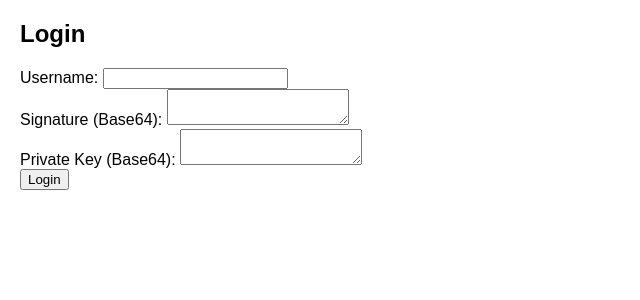
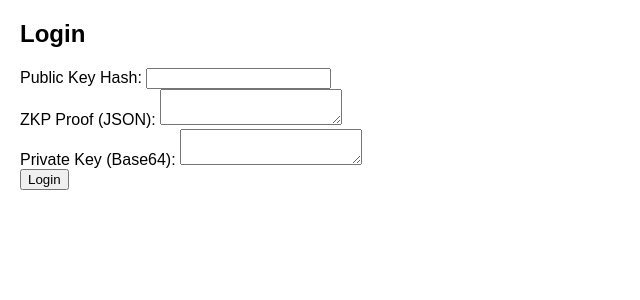
Before and after one commit to NetworkNerd1337/zixt, a Python web app: template app/templates/login.html in a window 1280 px wide. Shown: the part 38-338 px from the top of the page, without its empty margins (0-640 px from the left). Run offline with Jinja, Linux system fonts and the light colour scheme; the template is opened without the code that fills it, so the values that code supplies are empty; some libraries are stand-ins or nearby versions.

Commit message:
Update login.html
Adding ZKP

Signed-off-by: Ryan Thomas Huff <ryanhuff@outlook.com>

```diff
--- a/app/templates/login.html
+++ b/app/templates/login.html
@@ -1,11 +1,11 @@
 {% extends "base.html" %}
 {% block content %}
 <h2>Login</h2>
-<form method="POST">
-    <label>Username:</label>
-    <input type="text" name="username" required><br>
-    <label>Signature (Base64):</label>
-    <textarea name="signature" required></textarea><br>
+<form method="POST" id="login-form">
+    <label>Public Key Hash:</label>
+    <input type="text" name="public_key_hash" required><br>
+    <label>ZKP Proof (JSON):</label>
+    <textarea name="zkp_proof" required></textarea><br>
     <label>Private Key (Base64):</label>
     <textarea name="private_key" required></textarea><br>
     <button type="submit">Login</button>
```
